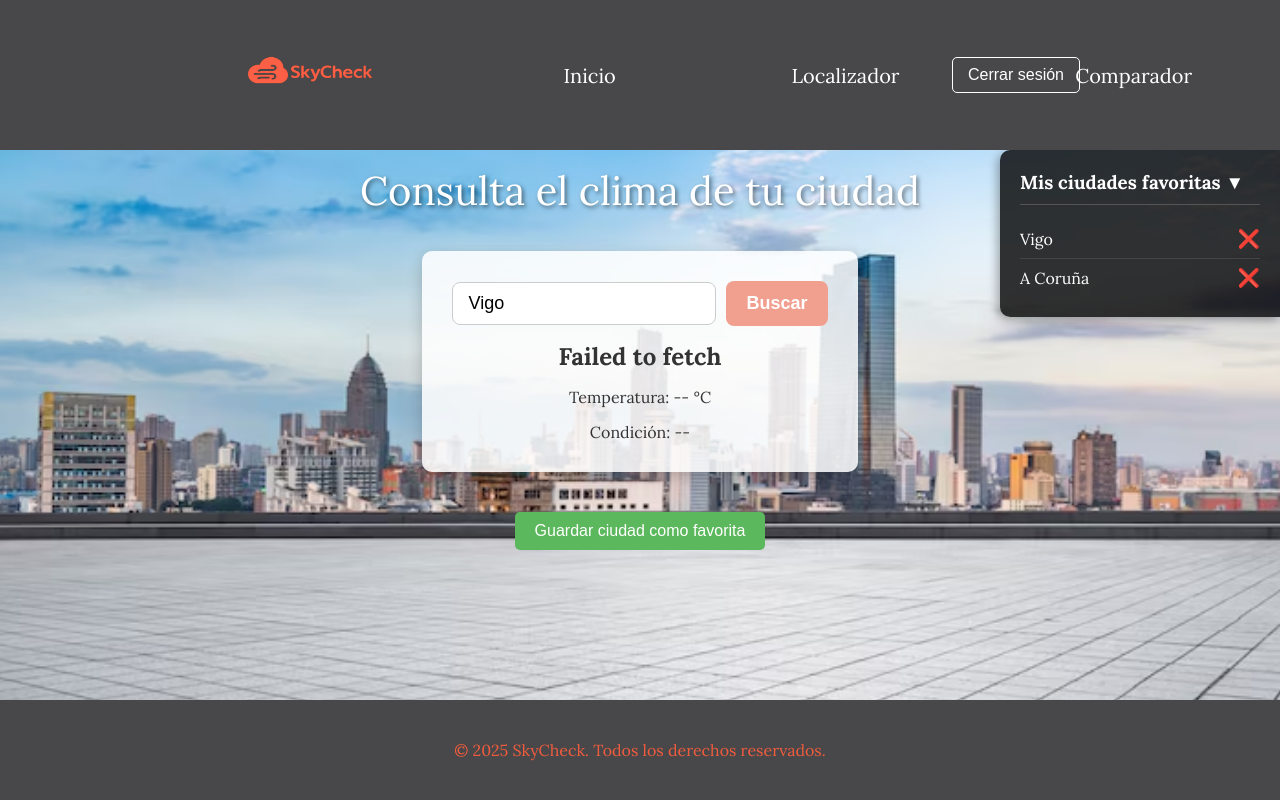
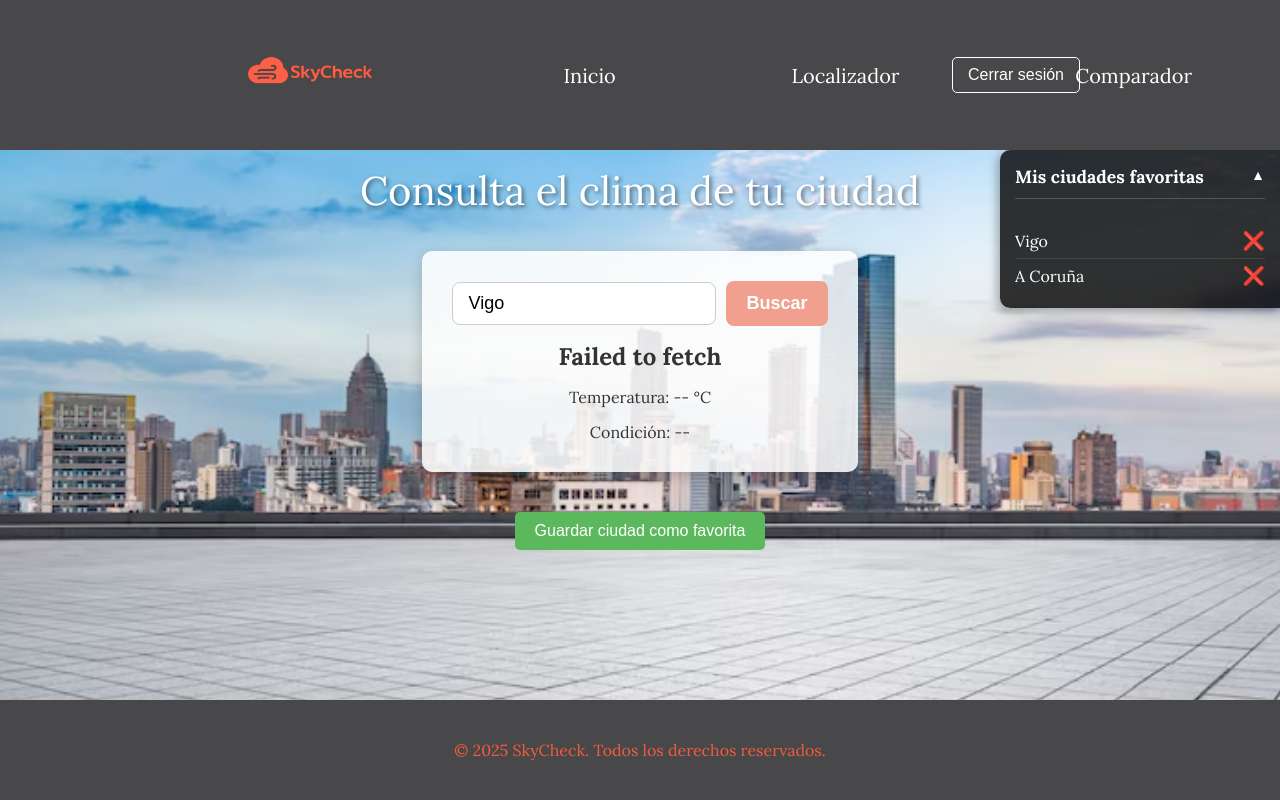
Before and after one commit to adrianla117/Weather_Project, a Django app: template clima/templates/clima/home.html in a window 1280 px wide. Run offline with Django 5.2, Linux system fonts and the light colour scheme; the template is opened without the code that fills it: values that come from a table or form of the project are taken from there, others are empty; a user stored in the database is signed in; data comes from the database, SQL or seed files in the repository.

Commit message:
Hacer desplegable el menu de Mis ciudades favoritas

```diff
--- a/clima/static/clima/home.css
+++ b/clima/static/clima/home.css
@@ -185,7 +185,7 @@ body {
     width: 280px;
     background-color: rgba(0, 0, 0, 0.8);
     color: white;
-    padding: 20px;
+    padding: 15px;
     border-top-left-radius: 10px;
     border-bottom-left-radius: 10px;
     z-index: 100;
@@ -215,6 +215,68 @@ body {
 
 .panel-favoritas li:last-child {
     border-bottom: none; /*Quitar el último separador*/
+}
+
+.favoritas-header { /* Estilos para el h3 que actúa como botón */
+    margin-top: 0;
+    margin-bottom: 10px; /* Espacio antes de que el contenido se expanda */
+    border-bottom: 1px solid #555;
+    padding-bottom: 10px;
+    cursor: pointer;
+    user-select: none; /* Evita que el texto se seleccione al hacer clic */
+    display: flex; /* Para alinear el título y la flecha */
+    justify-content: space-between;
+    align-items: center;
+    font-size: 1.1em; /* Ajusta el tamaño si es necesario */
+}
+
+.toggle-arrow {
+    display: inline-block; /* Para que transform funcione */
+    transition: transform 0.3s ease-in-out;
+    font-size: 0.8em; /* Tamaño de la flecha */
+}
+
+/* Contenedor del contenido desplegable */
+.favoritas-content-wrapper {
+    max-height: 0; /* Inicialmente colapsado (altura cero) */
+    overflow: hidden; /* Oculta el contenido que se desborda */
+    transition: max-height 0.4s ease-in-out, padding-top 0.4s ease-in-out; /* Animación suave */
+    /* No añadas padding aquí, se añadirá cuando esté abierto */
+}
+
+/* Estilos cuando el panel está abierto (se añade la clase .is-open al .panel-favoritas) */
+.panel-favoritas.is-open .favoritas-content-wrapper {
+    max-height: 400px; /* Una altura máxima suficientemente grande para tu contenido. Ajusta si es necesario. */
+                       /* Si el contenido es más largo, considera overflow-y: auto; aquí también */
+    padding-top: 10px; /* Añade un poco de espacio cuando está abierto */
+}
+
+.panel-favoritas.is-open .toggle-arrow {
+    transform: rotate(180deg); /* Gira la flecha hacia arriba */
+}
+
+/* Estilos para la lista y el mensaje de no favoritas (puedes mantener los que tenías) */
+.lista-ciudades-favoritas {
+    list-style: none;
+    padding-left: 0;
+    margin-bottom: 0; /* Quitar margen si el wrapper ya tiene padding */
+}
+
+.panel-favoritas .lista-ciudades-favoritas li {
+    display: flex;
+    justify-content: space-between;
+    align-items: center;
+    padding: 6px 0; /* Reducir padding un poco */
+    border-bottom: 1px solid #444;
+}
+.panel-favoritas .lista-ciudades-favoritas li:last-child {
+    border-bottom: none;
+}
+
+.panel-favoritas .no-favoritas {
+    /* padding: 10px 0; ya lo tiene inline en el HTML, puedes quitarlo de ahí y ponerlo aquí */
+    font-size: 0.9em;
+    color: #ccc;
 }
 
 .eliminar-ciudad {
--- a/clima/static/clima/js/home_script.js
+++ b/clima/static/clima/js/home_script.js
@@ -121,6 +121,27 @@ document.addEventListener("DOMContentLoaded", function () {
         }
     }, 60000);
 
+    const favoritasToggle = document.getElementById('favoritas-toggle');
+
+    //Asegurarse de que el panel y el botón de toggle existen antes de añadir el listener
+    if (panelFavoritas && favoritasToggle) {
+        //El contenido a colapsar es el .favoritas-content-wrapper DENTRO del panelFavoritas
+        const favoritasContentWrapper = panelFavoritas.querySelector('.favoritas-content-wrapper');
+
+        if (favoritasContentWrapper) {
+            favoritasToggle.addEventListener('click', () => {
+                panelFavoritas.classList.toggle('is-open');
+            });
+
+            //Iniciar abierto/desplegado si ya hay favoritas guardadas
+            //Buscamos si hay al menos un elemento li dentro de .lista-ciudades-favoritas
+            const tieneFavoritas = favoritasContentWrapper.querySelector('.lista-ciudades-favoritas li');
+            if (tieneFavoritas) {
+               panelFavoritas.classList.add('is-open');
+            }
+        }
+    }
+
     //Event listeners para eliminar ciudades favoritas
     document.querySelectorAll('.eliminar-ciudad').forEach(button => {
         //Añadir un listener a cada botón de eliminar ciudad
```
